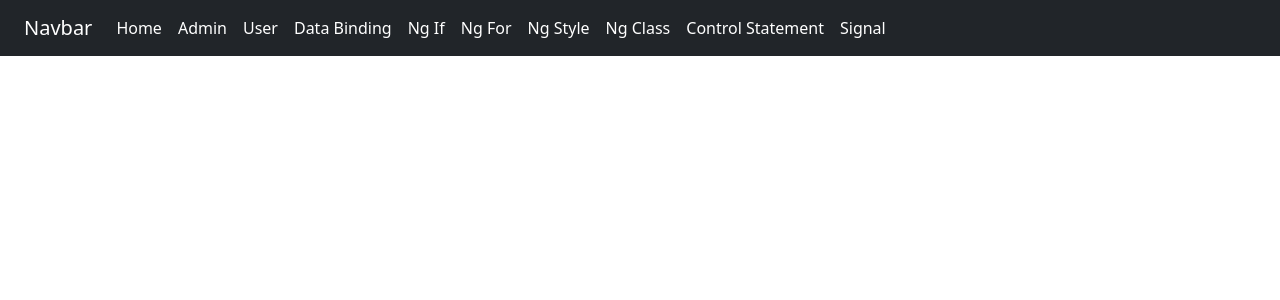
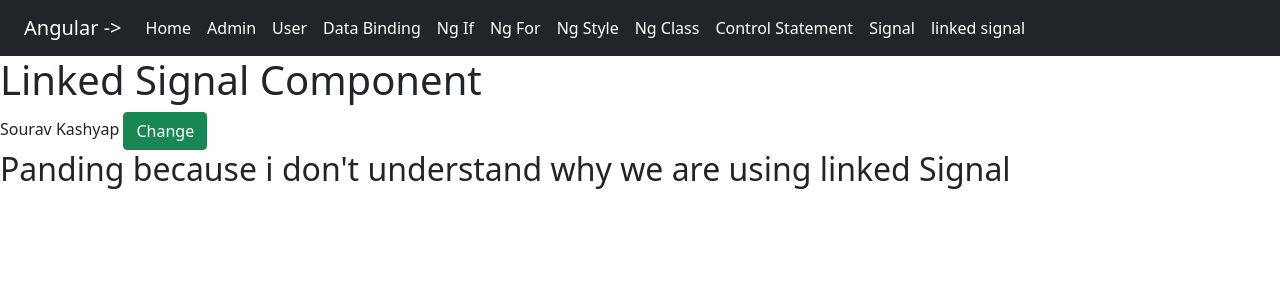
Before and after one commit to Sourav8184/Angular, an Angular app: page /linked in a window 1280 px wide. Before the commit this address led to /. Shown: the top 300 px of the page. Built offline with nearby package versions, Linux system fonts and the light colour scheme.

Commit message:
Linked signal

```diff
--- a/src/app/app.routes.ts
+++ b/src/app/app.routes.ts
@@ -9,6 +9,7 @@ import { NgIfComponent } from './components/ngIf/ngIf.component';
 import { NgForComponent } from './components/ngFor/ngFor.component';
 import { ControlStatementComponent } from './components/controlStatement/controlStatement.component';
 import { SignalComponent } from './components/signal/signal.component';
+import { LinkedComponent } from './components/linked/linked.component';
 
 export const routes: Routes = [
   { path: '', redirectTo: 'home', pathMatch: 'full' },
@@ -22,4 +23,5 @@ export const routes: Routes = [
   { path: 'ngIf', component: NgIfComponent },
   { path: 'control-flow', component: ControlStatementComponent },
   { path: 'signal', component: SignalComponent },
+  { path: 'linked', component: LinkedComponent },
 ];
--- /dev/null
+++ b/src/app/components/linked/linked.component.html
@@ -0,0 +1,5 @@
+<h1>Linked Signal Component</h1>
+{{ fullName() }}
+<button class="btn btn-success" (click)="changeFullName()">Change</button>
+
+<h2>Panding because i don't understand why we are using linked Signal</h2>
--- /dev/null
+++ b/src/app/components/linked/linked.component.ts
@@ -0,0 +1,27 @@
+import { Component, linkedSignal, signal } from '@angular/core';
+
+@Component({
+  selector: 'app-linked',
+  imports: [],
+  templateUrl: './linked.component.html',
+  styleUrls: ['./linked.component.css'],
+})
+export class LinkedComponent {
+  constructor() {}
+  firstName = signal<string>('Sourav');
+  lastName = signal<string>('Kashyap');
+
+  fullName = linkedSignal({
+    source: this.firstName,
+    computation: (newV, preV) => {
+      debugger;
+      const fullName = newV + ' ' + this.lastName();
+      debugger;
+      return fullName;
+    },
+  });
+
+  changeFullName() {
+    this.firstName.set('Payal');
+  }
+}
--- a/src/app/components/navbar/navbar.component.html
+++ b/src/app/components/navbar/navbar.component.html
@@ -21,7 +21,7 @@
   <body>
     <nav class="navbar navbar-expand-lg bg-dark navbar-dark">
       <div class="container-fluid">
-        <a class="navbar-brand" routerLink="home">Navbar</a>
+        <a class="navbar-brand" routerLink="home">Angular -></a>
         <div class="collapse navbar-collapse" id="navbarSupportedContent">
           <ul class="navbar-nav me-auto mb-2 mb-lg-0">
             <li class="nav-item">
@@ -60,6 +60,9 @@
             <li class="nav-item">
               <a class="nav-link active" routerLink="signal">Signal</a>
             </li>
+            <li class="nav-item">
+              <a class="nav-link active" routerLink="linked">linked signal</a>
+            </li>
           </ul>
         </div>
       </div>
```
Also changed, not shown: src/app/components/linked/linked.component.css (added), 1 other file (tests, documents, lock files or other folders).
